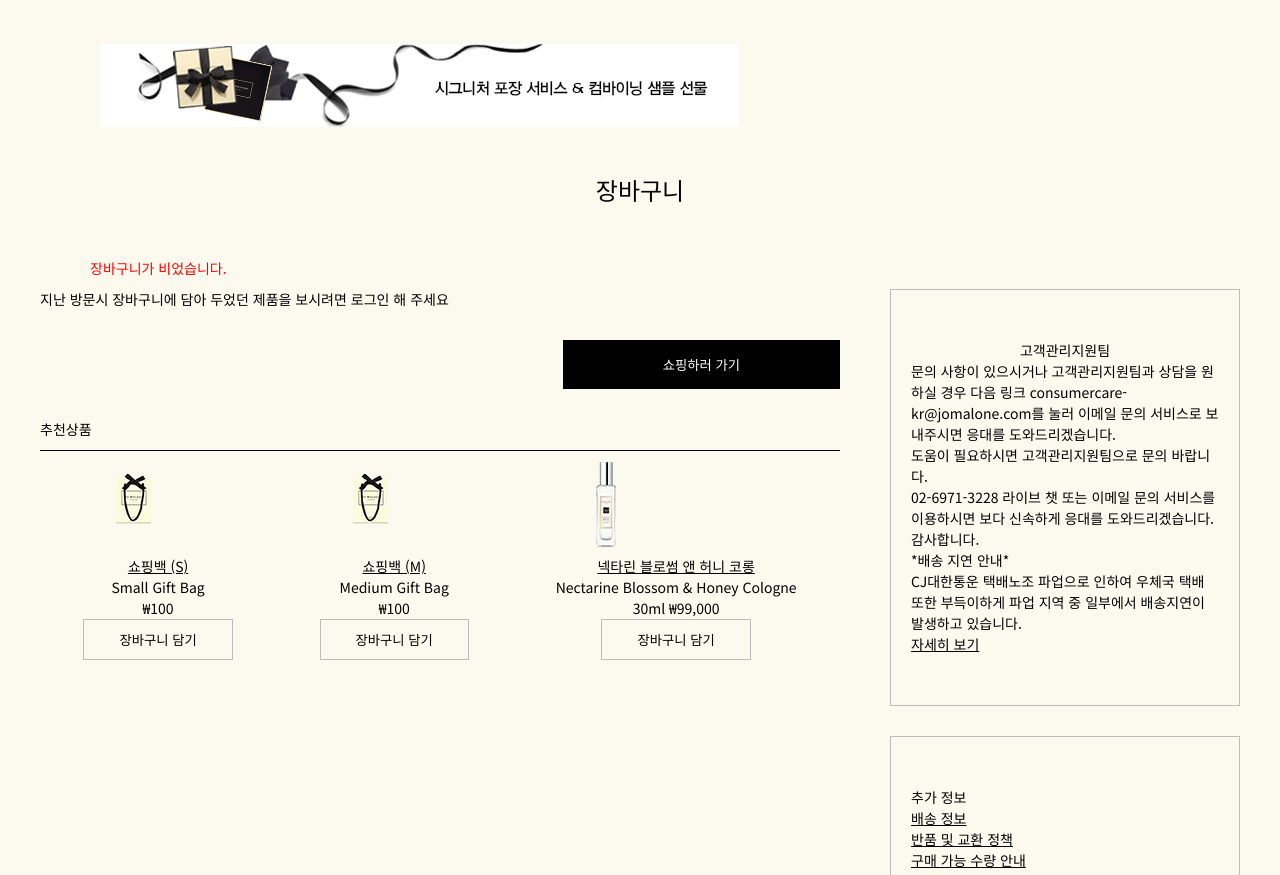
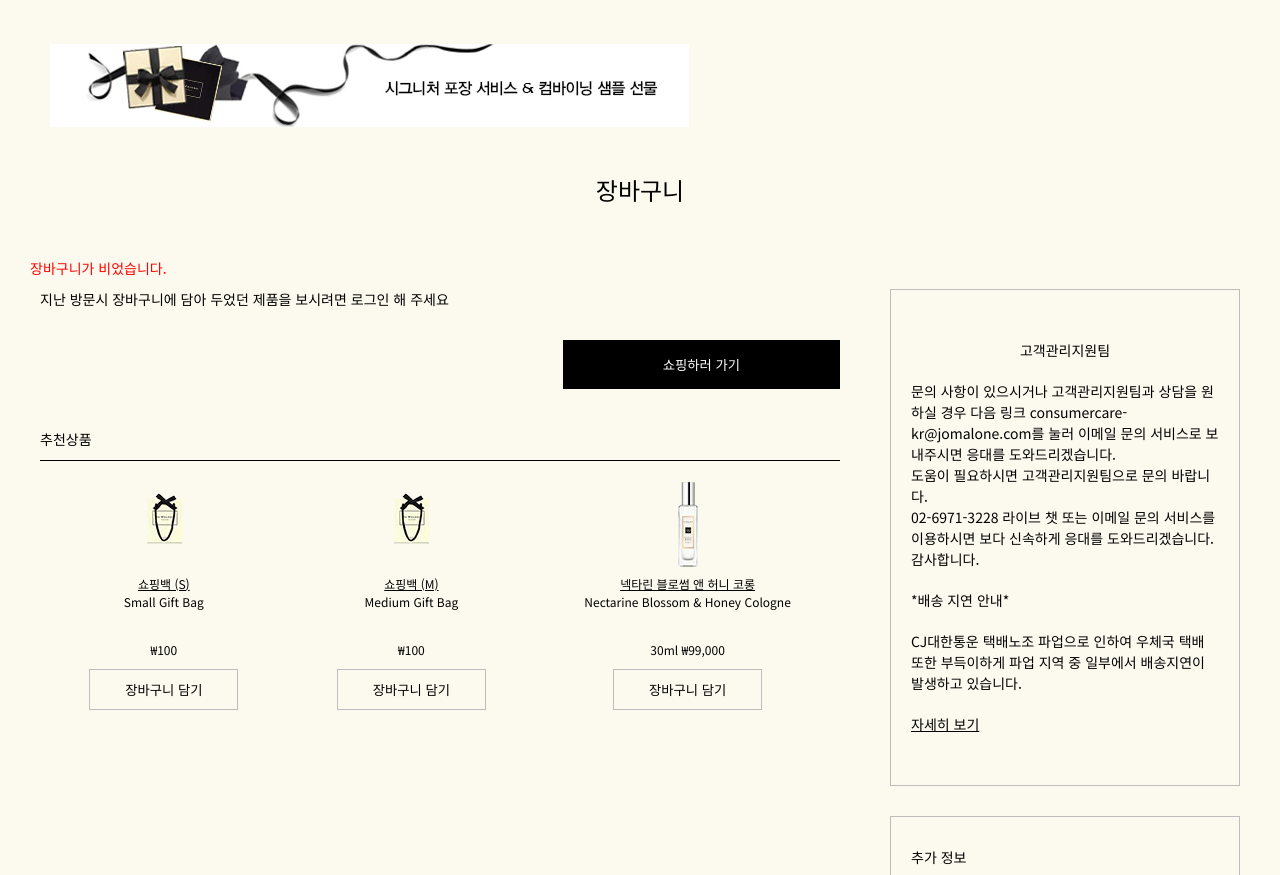
Before and after one commit to sujin3/HIFIVE, a plain HTML site: page basket.html in a window 1280 px wide. Shown: the part 66-941 px from the top of the page. Drawn offline with nearby package versions, Linux system fonts and the light colour scheme.

Commit message:
css 업데이트

```diff
--- a/css/style.css
+++ b/css/style.css
@@ -358,7 +358,7 @@
 /* ==================basket section===================== */
 .banner {
     max-width: 1200px;
-    margin: 40px 100px;
+    margin: 40px 50px;
 }
 .basket-name {
     display: block;
@@ -368,7 +368,7 @@
 .red-text {
     color: red;
     display: block;
-    margin: 50px 0 10px 90px;
+    margin: 50px 0 10px 30px;
 }
 .basket-wrap {
     display: flex;
@@ -394,10 +394,16 @@
     display: block;
     border-bottom: 1px solid #000;
     padding-bottom: 10px;
+    margin: 10px 0;
 }
 .recommand {
     display: flex;
     justify-content: space-around;
+    text-align: center;
+    font-size: 12px;
+}
+.price {
+    margin: 30px 0 10px 0;
 }
 .text-center > button {
     border: 1px solid #bdbdbd;
@@ -409,13 +415,18 @@
 }
 .article3 {
     border: 1px solid #bdbdbd;
-    padding: 50px 20px;
+    padding: 30px 20px;
     margin-bottom: 30px;
+}
+.article3 p {
+    margin: 20px 0;
 }
 .article4 {
     border: 1px solid #bdbdbd;
-    padding: 50px 20px;
-
+    padding: 20px 20px;
+}
+.article4 p {
+    margin: 10px 0;
 }
 /* ==================aside===================== */
 #aside-wrap {
```
